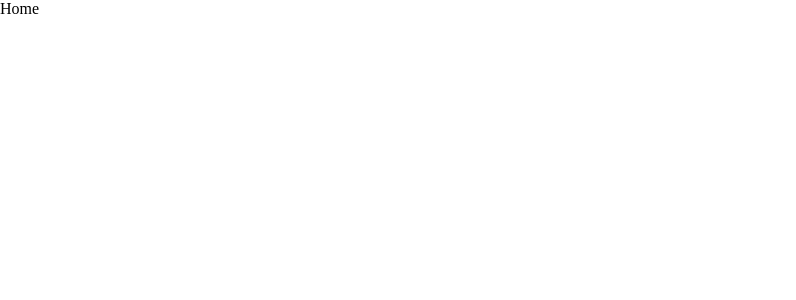
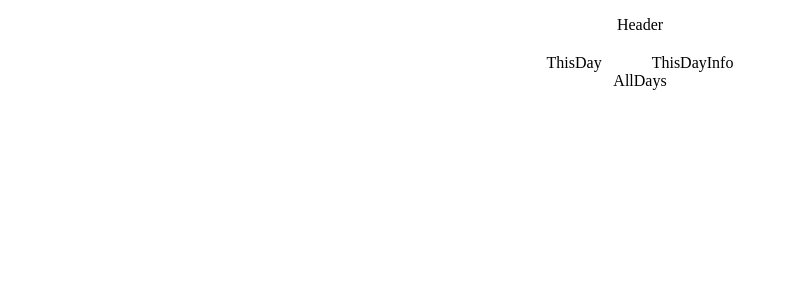
Before and after one commit to SAHA-YJB/reactweather, a React (Create React App) app: page / in a window 1280 px wide. Shown: the top 300 px of the page, without its empty margins (0-796 px from the left). Built offline with nearby package versions, Linux system fonts and the light colour scheme.

Commit message:
ui: home ui create

```diff
--- a/src/Container.styles.ts
+++ b/src/Container.styles.ts
@@ -1 +1,13 @@
 import styled from 'styled-components';
+
+export const Container = styled.div`
+  max-width: 1200px;
+  height: fit-content;
+  width: 90%;
+  margin: 20px auto 0 auto;
+
+  @media (max-width: 980px) {
+    max-width: 800px;
+    width: 90%;
+  }
+`;
--- /dev/null
+++ b/src/components/AllDays/index.tsx
@@ -0,0 +1,7 @@
+import React from 'react';
+
+const AllDays = () => {
+  return <div>AllDays</div>;
+};
+
+export default AllDays;
--- /dev/null
+++ b/src/components/Header/index.tsx
@@ -0,0 +1,7 @@
+import React from 'react';
+
+const Header = () => {
+  return <div>Header</div>;
+};
+
+export default Header;
--- /dev/null
+++ b/src/components/ThisDay/index.tsx
@@ -0,0 +1,7 @@
+import React from 'react';
+
+const ThisDay = () => {
+  return <div>ThisDay</div>;
+};
+
+export default ThisDay;
--- /dev/null
+++ b/src/components/ThisDayInfo/index.tsx
@@ -0,0 +1,7 @@
+import React from 'react';
+
+const ThisDayInfo = () => {
+  return <div>ThisDayInfo</div>;
+};
+
+export default ThisDayInfo;
--- a/src/pages/Home/Home.tsx
+++ b/src/pages/Home/Home.tsx
@@ -1,7 +1,20 @@
-import React from 'react';
+import AllDays from '../../components/AllDays';
+import Header from '../../components/Header';
+import ThisDay from '../../components/ThisDay';
+import ThisDayInfo from '../../components/ThisDayInfo';
+import { HomeWrapper, ThisDayBlock } from './style';
 
 const Home = () => {
-  return <div>Home</div>;
+  return (
+    <HomeWrapper>
+      <Header />
+      <ThisDayBlock>
+        <ThisDay />
+        <ThisDayInfo />
+      </ThisDayBlock>
+      <AllDays />
+    </HomeWrapper>
+  );
 };
 
 export default Home;
--- a/src/pages/Home/style.ts
+++ b/src/pages/Home/style.ts
@@ -1 +1,22 @@
 import styled from 'styled-components';
+import { Container } from '../../Container.styles';
+
+export const HomeWrapper = styled.div`
+  padding: 16px;
+  display: flex;
+  flex-direction: column;
+  justify-content: center;
+  align-items: center;
+`;
+
+export const ThisDayBlock = styled(Container)`
+  display: flex;
+  justify-content: center;
+  align-items: center;
+  gap: 50px;
+
+  @media (max-width: 980px) {
+    flex-direction: column;
+    gpa: 20px;
+  }
+`;
```
Also changed, not shown: src/components/WeatherIcon/index.tsx (added, +7 -0 lines).
